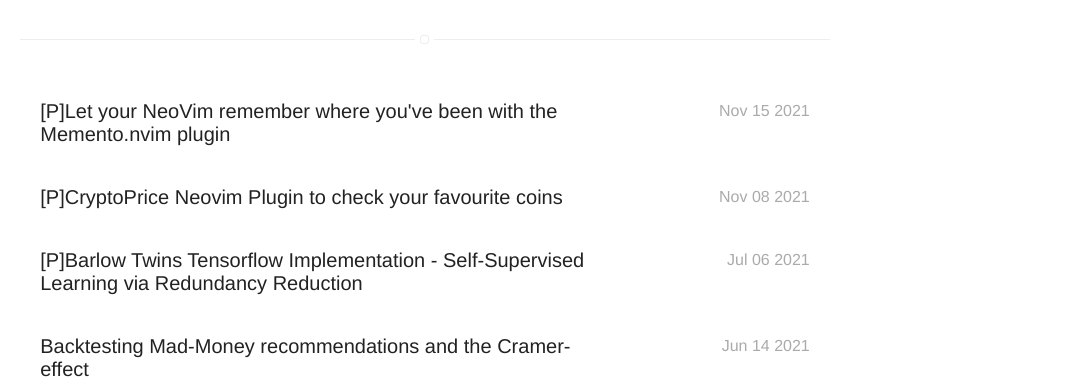
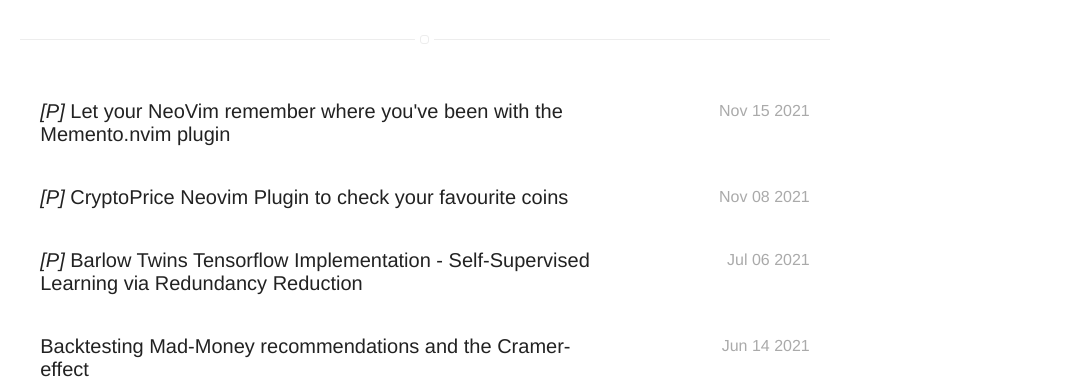
Before and after one commit to gaborvecsei/gaborvecsei.github.io, a Jekyll site: the page built from blog/index.html, in a window 1280 px wide. Shown: the part 415-794 px from the top of the page, without its empty margins (215-1280 px from the left). Built offline with Jekyll 4.4.1, drawn with Linux system fonts in a browser that asks for light colours.

Commit message:
fixup! [P] is added before posts with external links

```diff
--- a/_includes/blog-post.html
+++ b/_includes/blog-post.html
@@ -1,6 +1,6 @@
 <div class="item {% if post.star %}star{% endif %}">
     <a class="url" href="{% if post.externalLink %}{{ post.externalLink }}{% else %}{{ site.url }}{{ post.url }}{% endif %}">
         <aside class="date"><time datetime="{{ post.date | date:"%d-%m-%Y" }}">{{ post.date | date: "%b %d %Y" }}</time></aside>
-        <h3 class="title">{% if post.externalLink %}[P]{% endif %}{{ post.title }}</h3>
+        <h3 class="title">{% if post.externalLink %}<i>[P] </i>{% endif %}{{ post.title }}</h3>
     </a>
 </div>
```
